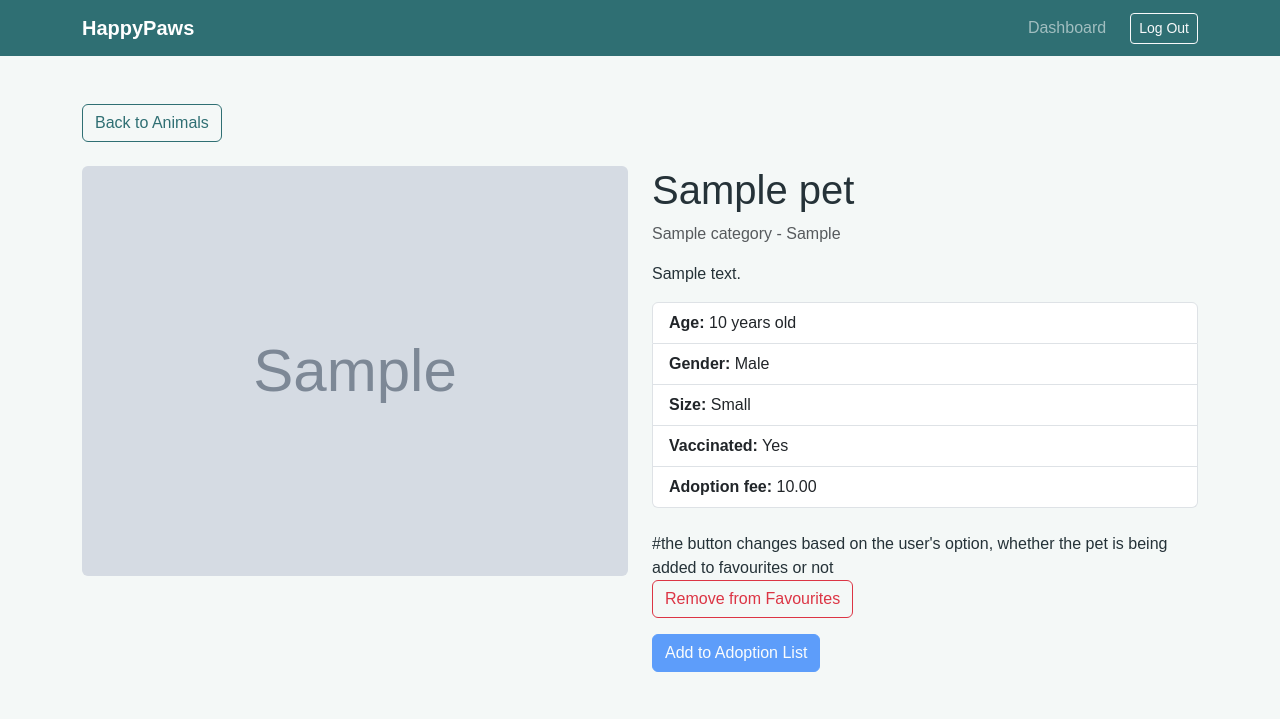
After one commit to elenabatsog/HappyPaws, a Django app: page /shelter/animals/1/ in a window 1280 px wide. The commit adds this page. Shown: the top 719 px of the page. Run offline with Django 5.2, Linux system fonts and the light colour scheme; a user stored in the database is signed in; tables that the repository leaves empty hold one stand-in row (values such as "Sample post"); grey boxes marked "Sample" are stand-in pictures.

Commit message:
Created favourite button feature

```diff
--- a/shelter/models.py
+++ b/shelter/models.py
@@ -93,3 +93,32 @@ class Pet(models.Model):
 
     def __str__(self):
         return f"{self.name} - {self.category.name}"
+
+class Favourite(models.Model):
+    user = models.ForeignKey(
+        User,
+        on_delete=models.CASCADE,
+        related_name="favourites",
+    )
+
+    pet = models.ForeignKey(
+        Pet,
+        on_delete=models.CASCADE,
+        related_name="favourited_by",
+    )
+
+    created_at = models.DateTimeField(
+        auto_now_add = True,
+    )
+
+    class Meta:
+        #it prevents the same user from tapping the same animal two times, each pet is unique
+        constraints = [
+            models.UniqueConstraint(
+                fields=["user", "pet"],
+                name = "unique_user_pet_favourite",
+            )
+        ]
+
+    def __str__(self):
+        return f"{self.user.email} likes {self.pet.name}"
--- a/shelter/urls.py
+++ b/shelter/urls.py
@@ -6,6 +6,8 @@ app_name = "shelter"
 urlpatterns = [
     path("animals/", views.browse_animals, name="browse_animals"),
     path("favourites/", views.favourites, name="favourites"),
+    path("animals/<int:pet_id>/favourite/", views.toggle_favourite, name="toggle_favourite"),
     path("suggest/", views.suggest_animal, name="suggest_animal"),
     path("manage/", views.manage_animals, name="manage_animals"),
+    path("animals/<int:pet_id>/", views.pet_details, name="pet_details"),
 ]
--- a/shelter/views.py
+++ b/shelter/views.py
@@ -1,6 +1,25 @@
 from django.contrib.auth.decorators import login_required
-from django.shortcuts import render
-from .models import Pet
+from django.shortcuts import get_object_or_404, redirect, render
+from .models import Favourite, Pet
+
+@login_required
+def pet_details(request, pet_id):
+    pet = get_object_or_404(Pet, id=pet_id)
+
+    is_favourite = Favourite.objects.filter(
+        user= request.user,
+        pet=pet,
+    ).exists()
+
+    return render(
+        request,
+        "shelter/pet_details.html",
+        {
+            "pet": pet,
+            "is_favourite": is_favourite,
+        },
+    )
+
 
 @login_required
 def browse_animals(request):
@@ -14,7 +33,10 @@ def browse_animals(request):
 
 @login_required
 def favourites(request):
-    return render(request, "shelter/favourites.html")
+    favourite_items = Favourite.objects.filter(
+        user = request.user
+    ).select_related("pet")
+    return render(request, "shelter/favourites.html", {"favourite_items": favourite_items})
 
 @login_required
 def suggest_animal(request):
@@ -23,3 +45,23 @@ def suggest_animal(request):
 @login_required
 def manage_animals(request):
     return render(request, "shelter/manage_animal.html")
+
+@login_required
+def toggle_favourite(request, pet_id):
+    pet = get_object_or_404(Pet, id=pet_id)
+
+    if request.method == "POST":
+        favourite = Favourite.objects.filter(
+            user = request.user,
+            pet=pet,
+        ).first()
+
+        if favourite:
+            favourite.delete()
+        else:
+            Favourite.objects.create(
+                user=request.user,
+                pet=pet,
+            )
+
+    return redirect("shelter:pet_details", pet_id=pet.id)
--- a/static/css/style.css
+++ b/static/css/style.css
@@ -104,3 +104,19 @@ body {
     height: 240px;
     object-fit:cover;
 }
+
+.pet-details-image {
+    width: 100%;
+    max-height: 520px;
+    object-fit: cover;
+}
+
+.no-image-placeholder {
+    display: flex;
+    align-items:center;
+    justify-content: center;
+    min-height: 350px;
+    background-color: #e9efee;
+    border-radius: 1rem;
+    color: #6c757d;
+}
--- a/templates/accounts/dashboard.html
+++ b/templates/accounts/dashboard.html
@@ -52,9 +52,9 @@
 
                     <p>Reccomendations for animals who need support.</p>
 
-                    <button class="btn btn-outline-primary" type="button" disabled>
-                        Coming Soon
-                    </button>
+                    <a href="{% url 'shelter:favourites' %}" class="btn btn-primary">
+                        View Favourites
+                    </a>
                 </div>
             </div>
 
--- /dev/null
+++ b/templates/shelter/pet_details.html
@@ -0,0 +1,93 @@
+{% extends "base.html" %}
+
+{% block title %}
+Browse Animals | HappyPaws
+{% endblock %}
+
+{%block content %}
+<main class="py-5">
+    <div class="container">
+        <a href="{% url 'shelter:browse_animals' %}" class="btn btn-outline-primary mb-4">
+            Back to Animals
+        </a>
+
+        <div class="row g-4 align-items-start">
+            <div class="col-lg-6">
+                {% if pet.image %}
+                    <img src="{{ pet.image.url }}" alt="{{ pet.name }}" class="img-fluid rounded pet-details-image">
+                {% else %}
+                    <div class="no-image-placeholder">
+                        No image available
+                    </div>
+                {% endif %}
+            </div>
+
+            <div class="col-lg-6">
+                <h1> {{ pet.name }} </h1>
+
+                <p class="text-muted">
+                    {{ pet.category }} - {{ pet.breed }}
+                </p>
+
+                <p> {{ pet.description }} </p>
+
+                <ul class="list-group mb-4">
+                    <li class="list-group-item">
+                        <strong>Age:</strong>
+                        {{ pet.age }} years old
+                    </li>
+
+                    <li class="list-group-item">
+                        <strong>Gender:</strong>
+                        {{ pet.get_gender_display }}
+                    </li>
+
+                    <li class="list-group-item">
+                        <strong>Size:</strong>
+                        {{ pet.get_size_display }}
+                    </li>
+
+                    <li class="list-group-item">
+                        <strong>Vaccinated:</strong>
+                        {% if pet.vaccinated %}
+                            Yes
+                        {% else %}
+                            No
+                        {% endif %}
+                    </li>
+
+                    <li class="list-group-item">
+                        <strong>Adoption fee:</strong>
+                        {{ pet.adoption_fee }}
+                    </li>
+                </ul>
+
+                #the button changes based on the user's option, whether the pet is being added to favourites or not
+                <form
+                    method="POST"
+                    action="{% url 'shelter:toggle_favourite' pet.id %}"
+                    class="mb-3">
+
+                    {% csrf_token %}
+
+                    {% if is_favourite %}
+                        <button type="submit" class="btn btn-outline-danger">
+                            Remove from Favourites
+                        </button>
+                    {% else %}
+                        <button type="submit" class="btn btn-outline-primary">
+                            Add to Favourites
+                        </button>
+                    {% endif %}
+
+                </form>
+
+                <button class="btn btn-primary" type="button" disabled>
+                    Add to Adoption List
+                </button>
+            </div>
+        </div>
+    </div>
+</main>
+
+{%endblock %}
```
Also changed, not shown: shelter/admin.py (+14 -1 lines), shelter/migrations/0002_favourite.py (added).
